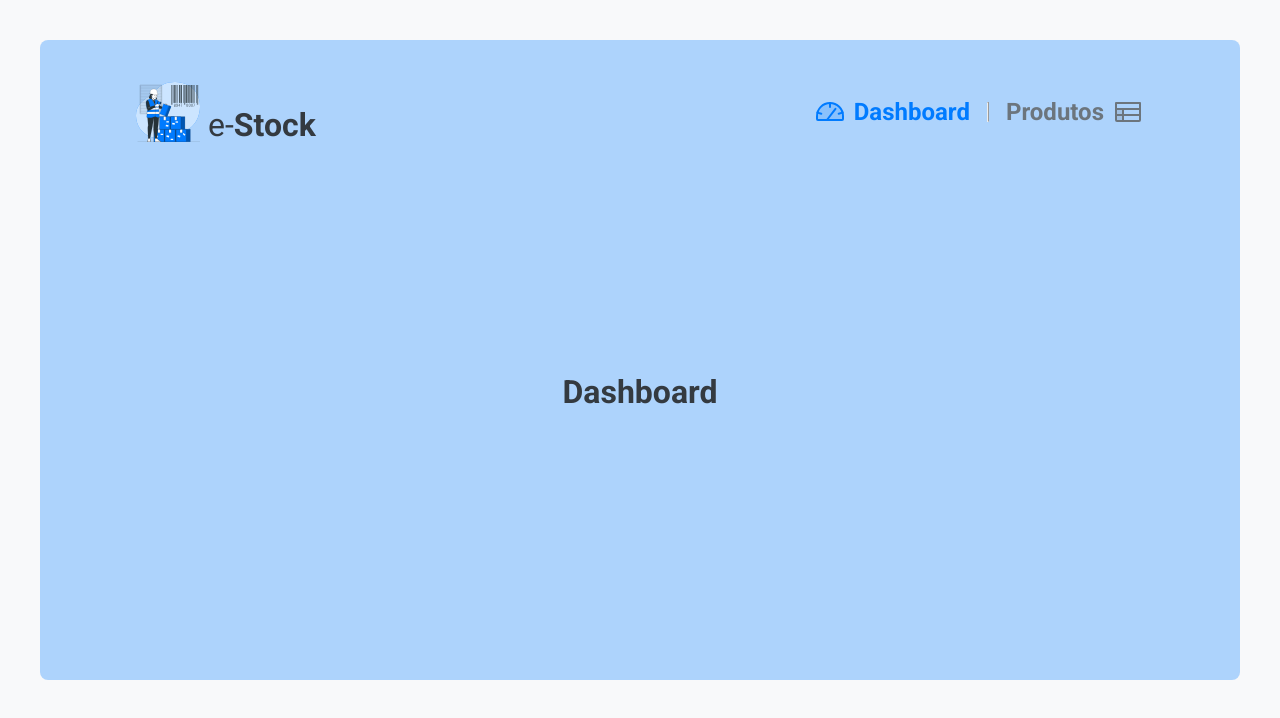
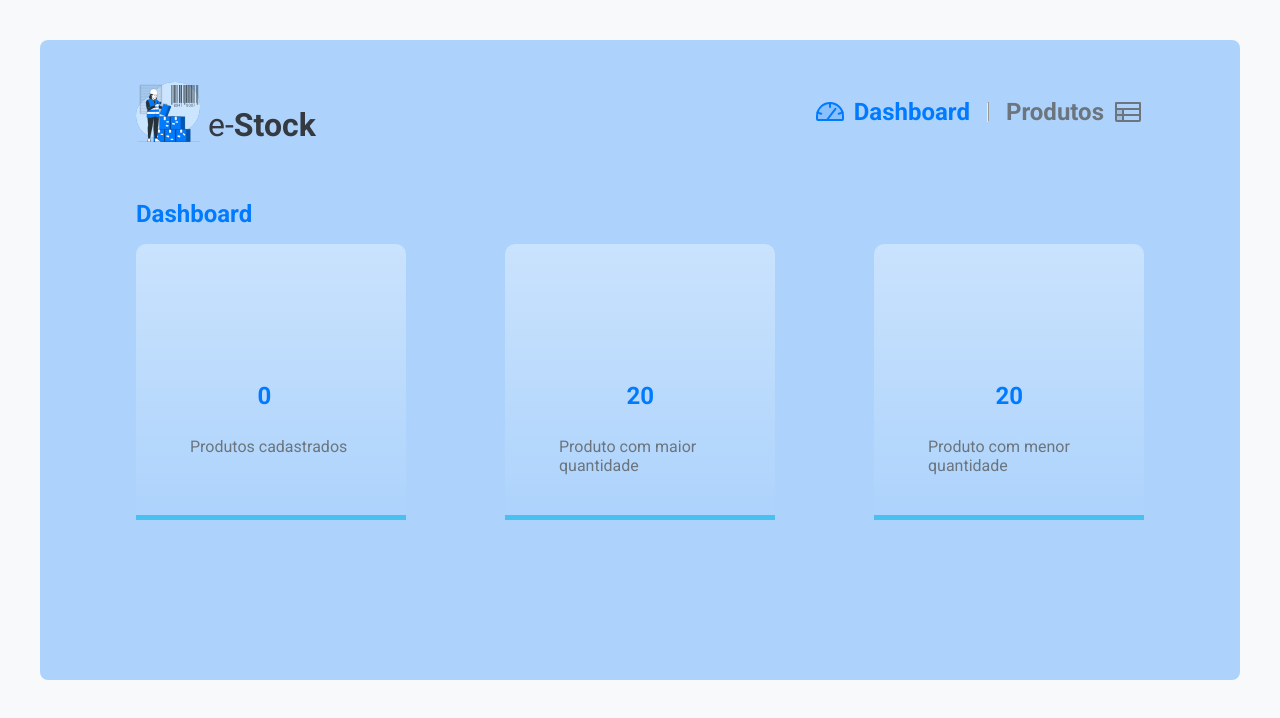
Before and after one commit to carlosrobert0/StockControl, a React (Vite) app: page / in a window 1280 px wide. Shown: the top 718 px of the page. Built offline with nearby package versions, Linux system fonts and the light colour scheme.

Commit message:
Paginas e rotas - pagina de dashboard

```diff
--- /dev/null
+++ b/src/pages/Home/components/CardDashboard/index.tsx
@@ -0,0 +1,18 @@
+import { CardDashboardContainer, CardDashboardContent, SeparateDiv } from "./styles";
+
+interface CardDashboard {
+  value: string
+  description: string
+}
+
+export function CardDashboard({ value, description }: CardDashboard) {
+  return (
+    <CardDashboardContainer>
+      <CardDashboardContent>
+        <h1>{value}</h1>
+        <p>{description}</p>
+      </CardDashboardContent>
+      <SeparateDiv />
+    </CardDashboardContainer>
+  )
+}
--- /dev/null
+++ b/src/pages/Home/components/CardDashboard/styles.ts
@@ -0,0 +1,49 @@
+import styled from "styled-components";
+
+export const CardDashboardContainer = styled.div`
+  position: relative;
+  width: 270px;
+  height: 276px;
+  border-radius: 10px;
+  background: linear-gradient(180deg, rgba(255, 255, 255, 0.35) 0%, rgba(67, 77, 85, 0) 100%);
+`
+
+export const CardDashboardContent = styled.div`
+  width: 230px;
+  height: 196px;
+
+  display: flex;
+  flex-direction: column;
+
+  h1 {
+    position: absolute;
+    font-size: 52px;
+    text-align: center;
+    top: 50%;
+    left: 45%;
+    font-weight: bold;
+    color: ${({ theme }) => theme.colors.gray_dark}
+  }
+
+  p {
+    width: 192px;
+    height: 55px;
+    position: absolute;
+    font-size: 16px;
+    top: 70%;
+    left: 20%;
+    color: ${({ theme }) => theme.colors.gray}
+  }
+`
+
+export const SeparateDiv = styled.div`
+  width: 270px;
+  height: 5px;
+
+  position: absolute;
+  left: 0px;
+  right: 0px;
+  bottom: 0px;
+
+  background: ${({ theme }) => theme.colors.info};
+`
--- a/src/pages/Home/index.tsx
+++ b/src/pages/Home/index.tsx
@@ -1,10 +1,24 @@
+import { useContext } from "react";
 import { NavLink } from "react-router-dom";
+import { ProductsContext } from "../../contexts/ProductsContext";
+import { CardDashboard } from "./components/CardDashboard";
 import { HomeContainer } from "./styles";
 
 export function Home() {
+  const { products } = useContext(ProductsContext)
+
+  let totalProducts = products.length
+
   return (
     <HomeContainer>
-      <h1>Dashboard</h1>
+      <div>
+        <h1>Dashboard</h1>
+      </div>
+      <div>
+        <CardDashboard value={String(totalProducts)} description="Produtos cadastrados" />
+        <CardDashboard value="20" description="Produto com maior quantidade" />
+        <CardDashboard value="20" description="Produto com menor quantidade" />
+      </div>
     </HomeContainer>
   )
 }
--- a/src/pages/Home/styles.ts
+++ b/src/pages/Home/styles.ts
@@ -2,9 +2,20 @@ import styled from "styled-components";
 
 export const HomeContainer = styled.main`
   flex: 1;
+  padding: 3.5rem;
 
   display: flex;
   flex-direction: column;
-  align-items: center;
-  justify-content: center;
+  gap: 1rem;
+
+  div {
+    display: flex;
+    align-items: flex-start;
+    justify-content: space-between;
+
+    h1 {
+      font-size: 1.5rem;
+      color: ${({ theme }) => theme.colors.primary};
+    }
+  }
 `
```
